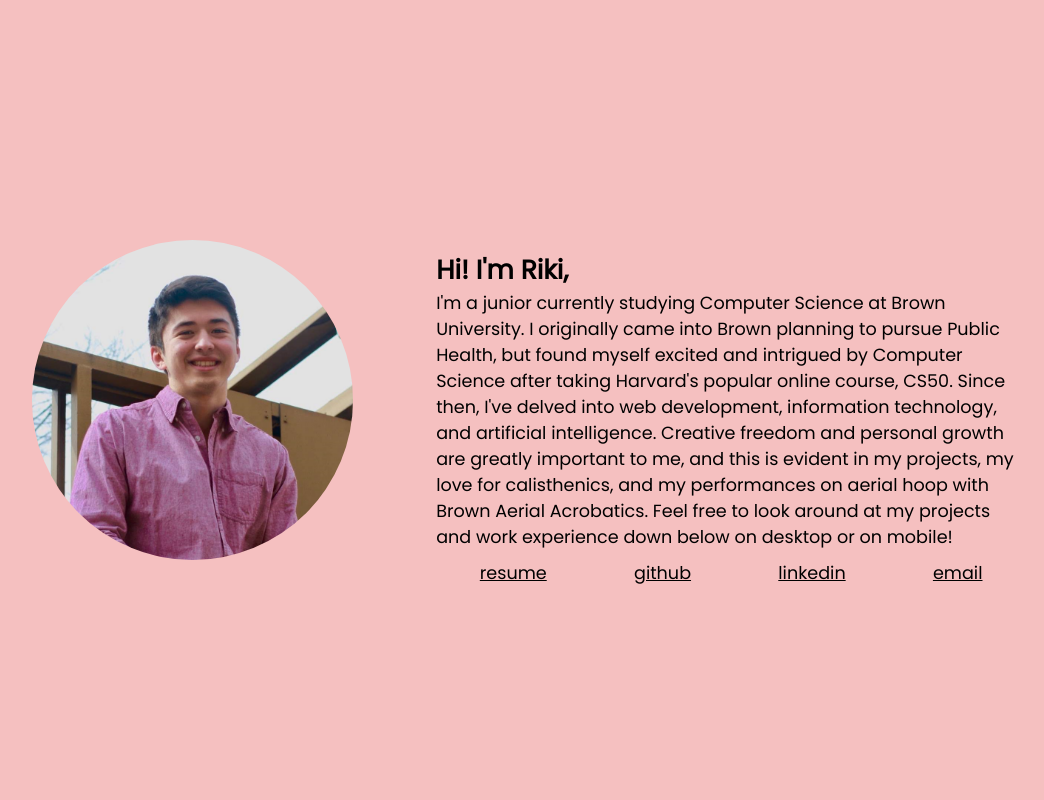
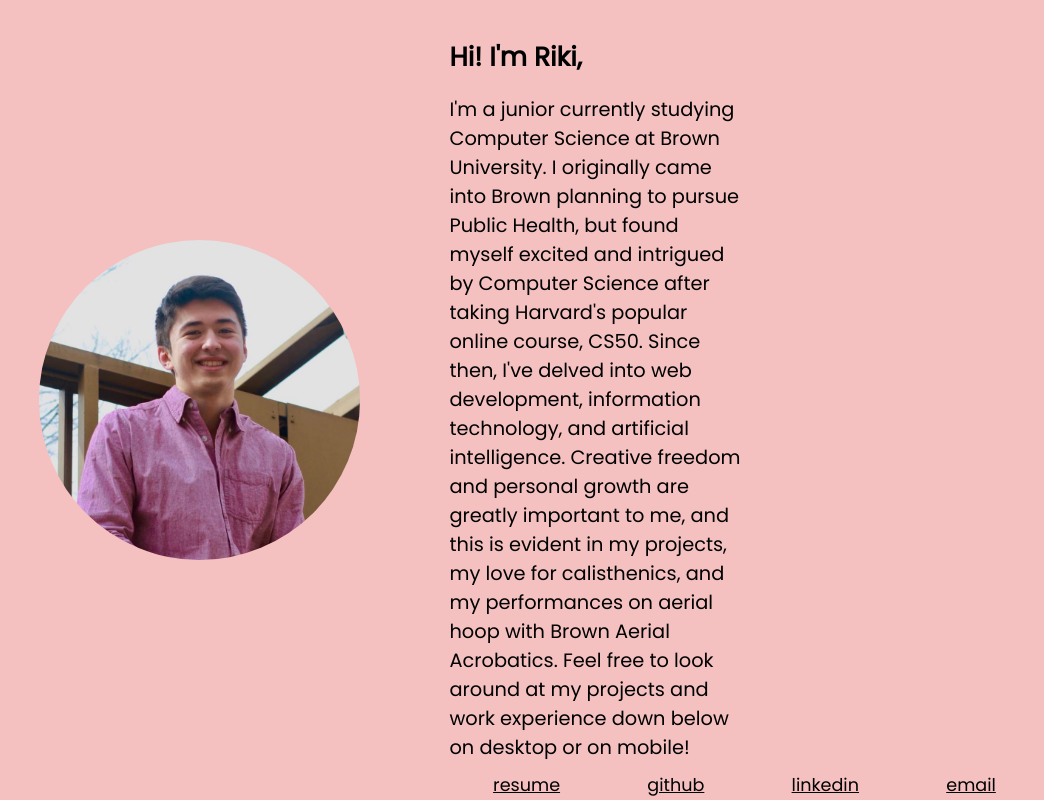
Before and after one commit to r-fameli/my-site, a React (Create React App) app: page / in a window 1280 px wide. Shown: the top 800 px of the page, without its empty margins (101-1145 px from the left). Built offline with nearby package versions, Linux system fonts and the light colour scheme.

Commit message:
Refactor About to use styled-components (not complete)

```diff
--- a/src/components/colorfulBar/ColorfulBar.js
+++ b/src/components/colorfulBar/ColorfulBar.js
@@ -1,5 +1,5 @@
 import React, { useState } from 'react';
-import styled from 'styled-components';
+import styled from 'styled-components/macro';
 import ColoredBox from '../coloredBox/ColoredBox';
 
 const ColorfulBarWrapper = styled.div`
--- a/src/components/homePageSections/About.js
+++ /dev/null
@@ -1,38 +0,0 @@
-import React, { Component } from 'react';
-import '../../css/About.css'
-import ProfilePhoto from '../../assets/prof-pic.png'
-import Resume from '../../assets/Resume - Riki Fameli.pdf'
-
-class AboutSection extends Component {
-    render() {
-        return (
-            <div id={"About"} className={"section"}>
-                <div className="About-photo-container">
-                    <img src={ProfilePhoto} className="About-photo" alt={"Riki Fameli profile"}/>
-                    <div className="About-info">
-                        <h1>Hi! I'm Riki,</h1>
-                        <p>
-                        I'm a junior currently studying Computer Science at Brown University.
-                        I originally came into Brown planning to pursue Public Health, but found myself excited and
-                        intrigued by Computer Science after taking Harvard's popular online course,
-                        <a href='https://cs50.harvard.edu/x/2020/syllabus/' target="_blank" rel="noreferrer">  CS50</a>. Since then, I've delved into web development, information technology, and artificial
-                        intelligence. Creative freedom and personal growth are greatly important to me, and this
-                        is evident in my projects, my love for calisthenics, and my performances on aerial hoop with
-                        Brown Aerial Acrobatics. Feel free to look around at my projects and work experience down
-                        below on desktop or on mobile!
-                        </p>
-                        <div id="About-buttons">
-                            <a href={Resume} target="_blank" rel="noreferrer">resume</a>
-                            <a href='https://github.com/r-fameli' target="_blank" rel="noreferrer">github</a>
-                            <a href='https://www.linkedin.com/in/riki-fameli/' target="_blank" rel="noreferrer">linkedin</a>
-                            <a href='mailto:rikifameli@gmail.com' target="_blank" rel="noreferrer">email</a>
-                        </div>
-
-                    </div>
-                </div>
-            </div>
-        )
-
-    }
-}
-export default AboutSection;
--- /dev/null
+++ b/src/components/homePageSections/About/About.js
@@ -0,0 +1,160 @@
+import React, { Component } from 'react';
+import styled, { css } from 'styled-components/macro';
+// import '../../css/About.css'
+import ProfilePhoto from '../../../assets/prof-pic.png'
+import Resume from '../../../assets/Resume - Riki Fameli.pdf'
+
+
+const aboutHeadingSize = '150%';
+const aboutLargeFontSize = '110%';
+const aboutLargePhotoHeight = '40vh';
+const aboutSmallFontSize = '100%';
+const aboutMiddleMargin = '0px';
+
+
+const AboutWrapper = styled.div`
+    /* section class styling */
+    min-height: 50vh;
+    padding-top: 40px;
+
+    /* other */
+    background-color: #f5c0c0; /* #F5C0C0 #FFB6B9 #FFD1DC #F4C2C2*/
+    min-height: 100vh;
+    display: flex;
+    justify-content: center;
+    margin-top: -10vh;
+    padding-top: 0px;
+    @media only screen and (max-width: 600px) {
+        #About {
+            margin-top: 0px;
+        }
+    }
+`
+
+const AboutPhotoContainer = styled.div`
+    margin-top: auto;
+    margin-bottom:auto;
+    margin-right: 50px;
+    margin-left: 50px;
+    display:flex;
+    justify-content: space-evenly;
+    flex-wrap: wrap;
+`
+
+const AboutPhoto = styled.img`
+    margin-top: auto;
+    margin-bottom:auto;
+    height:40vh;
+    border-radius: 50%;
+    transition: box-shadow 0.5s;
+    margin-right: ${aboutMiddleMargin};
+    &:hover {
+        box-shadow: rgba(255, 255, 235, 0.685) 0px 0px 40px 20px;
+    }
+    @media only screen and (max-width: 600px) {
+        .About-photo {
+            height:25vh;
+        }
+    }
+    @media only screen and (min-width: 1200px) {
+        .About-photo {
+            height:40vh;
+        }
+    }
+`
+
+const AboutInfo = styled.div`
+    margin-top: 3%;
+    width:50%;
+    font-size: ${aboutLargeFontSize};
+    margin-left: ${aboutMiddleMargin};
+    @media only screen and (max-width: 600px) {
+        .About-info {
+            font-size: 80%;
+        }
+    }
+    @media only screen and (min-width: 600px) {
+        .About-info {
+            padding-right: 0px;
+            font-size: ${aboutSmallFontSize};
+            margin-right: 20px;
+        }
+    }
+    @media only screen and (min-width: 992px) {
+        .About-info {
+            font-size: ${aboutLargeFontSize};
+        }
+    }
+`
+
+const AboutHeader = styled.h1`
+    font-size: ${aboutHeadingSize};
+    margin-bottom:0px;
+`
+
+const AboutButtonGroup = styled.div`
+    display: flex;
+    justify-content: flex-end;
+    justify-content: space-around;
+    margin-top: 10px;
+`
+
+const AboutButtonLink = styled.a`
+    text-decoration: underline;
+`
+
+function AboutSection(props) {
+    return (
+        <AboutWrapper>
+            <AboutPhotoContainer>
+                <AboutPhoto src={ProfilePhoto} alt={"Riki Fameli profile"} />
+                <AboutInfo>
+                    <AboutHeader>Hi! I'm Riki,</AboutHeader>
+                    <AboutInfo>
+                        I'm a junior currently studying Computer Science at Brown University.
+                        I originally came into Brown planning to pursue Public Health, but found myself excited and
+                        intrigued by Computer Science after taking Harvard's popular online course,
+                        <a href='https://cs50.harvard.edu/x/2020/syllabus/' target="_blank" rel="noreferrer">  CS50</a>. Since then, I've delved into web development, information technology, and artificial
+                        intelligence. Creative freedom and personal growth are greatly important to me, and this
+                        is evident in my projects, my love for calisthenics, and my performances on aerial hoop with
+                        Brown Aerial Acrobatics. Feel free to look around at my projects and work experience down
+                        below on desktop or on mobile!
+                    </AboutInfo>
+                    <AboutButtonGroup>
+                        <AboutButtonLink href={Resume} target="_blank" rel="noreferrer">resume</AboutButtonLink>
+                        <AboutButtonLink href='https://github.com/r-fameli' target="_blank" rel="noreferrer">github</AboutButtonLink>
+                        <AboutButtonLink href='https://www.linkedin.com/in/riki-fameli/' target="_blank" rel="noreferrer">linkedin</AboutButtonLink>
+                        <AboutButtonLink href='mailto:rikifameli@gmail.com' target="_blank" rel="noreferrer">email</AboutButtonLink>
+                    </AboutButtonGroup>
+                </AboutInfo>
+            </AboutPhotoContainer>
+        </AboutWrapper>
+        // <div id={"About"} className={"section"}>
+        //     <div className="About-photo-container">
+        //         <img src={ProfilePhoto} className="About-photo" alt={"Riki Fameli profile"}/>
+        //         <div className="About-info">
+        //             <h1>Hi! I'm Riki,</h1>
+        //             <p>
+        // I'm a junior currently studying Computer Science at Brown University.
+        // I originally came into Brown planning to pursue Public Health, but found myself excited and
+        // intrigued by Computer Science after taking Harvard's popular online course,
+        // <a href='https://cs50.harvard.edu/x/2020/syllabus/' target="_blank" rel="noreferrer">  CS50</a>. Since then, I've delved into web development, information technology, and artificial
+        // intelligence. Creative freedom and personal growth are greatly important to me, and this
+        // is evident in my projects, my love for calisthenics, and my performances on aerial hoop with
+        // Brown Aerial Acrobatics. Feel free to look around at my projects and work experience down
+        // below on desktop or on mobile!
+        //             </p>
+        //             <div id="About-buttons">
+        //                 <a href={Resume} target="_blank" rel="noreferrer">resume</a>
+        //                 <a href='https://github.com/r-fameli' target="_blank" rel="noreferrer">github</a>
+        //                 <a href='https://www.linkedin.com/in/riki-fameli/' target="_blank" rel="noreferrer">linkedin</a>
+        //                 <a href='mailto:rikifameli@gmail.com' target="_blank" rel="noreferrer">email</a>
+        //             </div>
+        //         </div>
+        //     </div>
+        // </div>
+    )
+}
+
+
+export default AboutSection;
--- a/src/components/pages/HomePage.js
+++ b/src/components/pages/HomePage.js
@@ -1,5 +1,5 @@
 import React from 'react';
-import AboutSection from '../homePageSections/About';
+import AboutSection from '../homePageSections/About/About';
 import ExperienceSection from '../homePageSections/Experience';
 import ProjectsSection from '../homePageSections/Projects';
 import SkillsSection from '../homePageSections/Skills';
```
